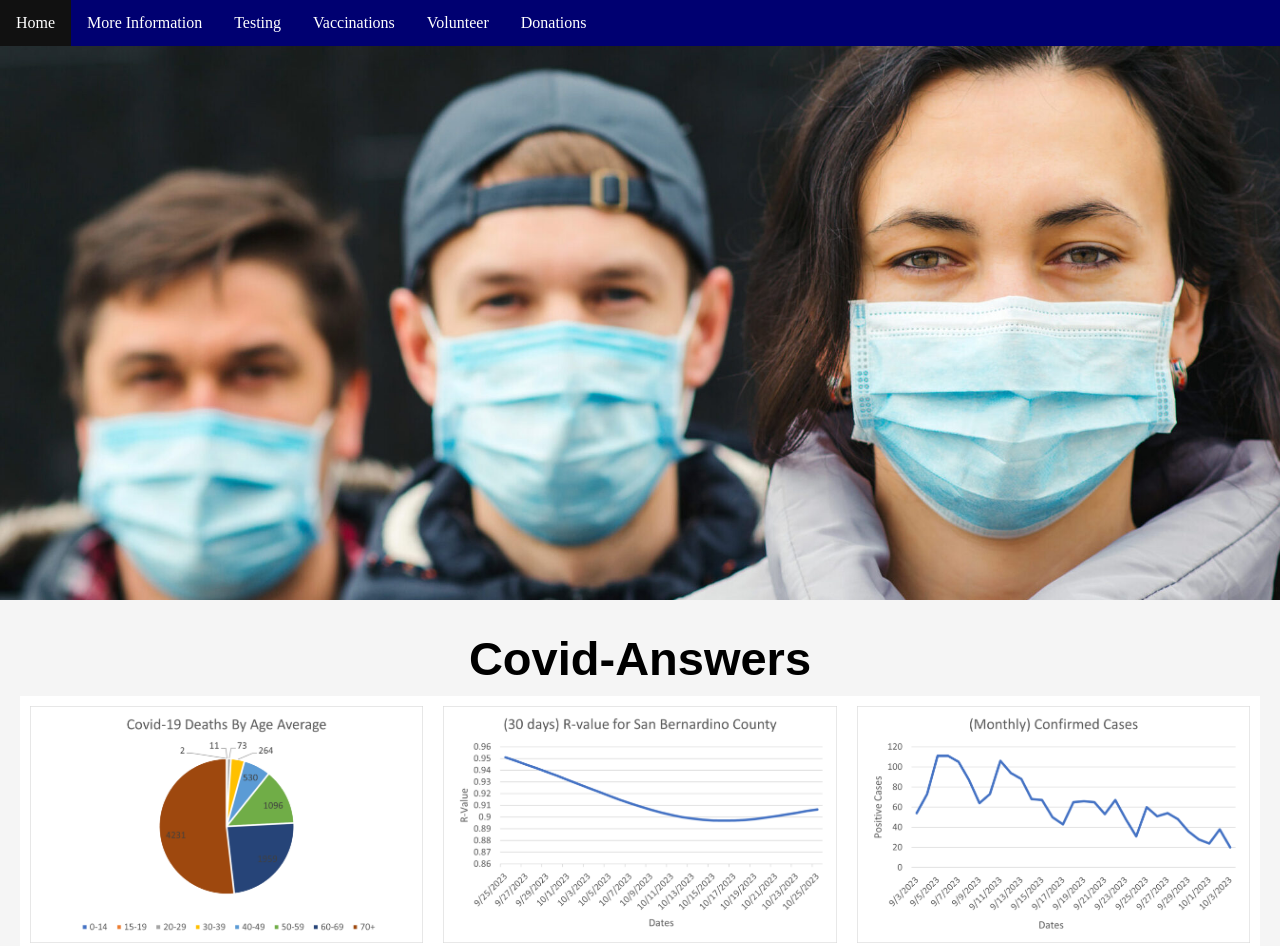
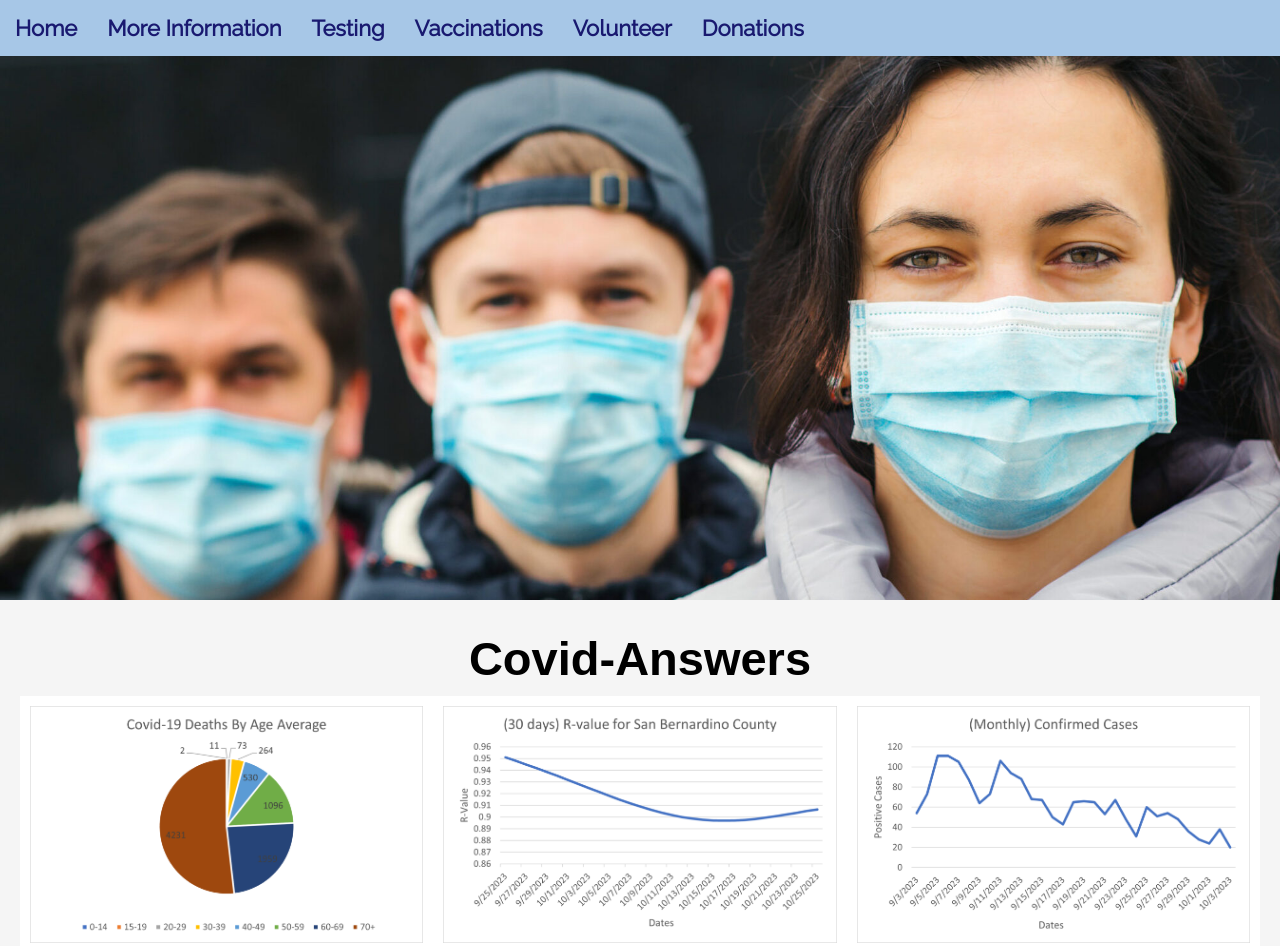
Before and after one commit to Azraeldos/Covid-2.0, a website: page covidWebApp2.0/Website/CSS/index.html in a window 1280 px wide. Shown: the top 946 px of the page. Drawn offline with Linux system fonts and the light colour scheme.

Commit message:
changed colors/font/fixed index header
Changed the background colors in the header and footer to pastel blue. Fixed the index.html header by deleting the links class. Set each page to use Raleway font.

```diff
--- a/covidWebApp2.0/Website/CSS/index.html
+++ b/covidWebApp2.0/Website/CSS/index.html
@@ -6,6 +6,7 @@
     <meta http-equiv="X-UA-Compatible" content="IE=edge">
     <meta name="viewport" content="width=device-width, initial-scale=1.0">
     <link rel="stylesheet" type="text/css" href="style.css">
+    <link href='https://fonts.googleapis.com/css?family=Raleway' rel='stylesheet'>
     <style>
       p {
         background-color: white;
@@ -18,18 +19,17 @@
         max-height: 100%;
       }
 
-      .picture1 {
-        width: auto;
-        height: 600px;
-      }
+
       * {
         box-sizing: border-box;
       }
 
+      /*
       p {
         margin: 4px;
         font-size: 90%;
         }
+        */
       </style>
   </head>
   <body>
@@ -40,7 +40,7 @@
 
       <!--Navbar-->
       <nav class="navbar">
-        <ul class="links">
+        <ul>
           <li><a href="index.html">Home</a></li>
           <li><a href="infoPge.html">More Information</a></li>
           <li><a href="testing.html">Testing</a></li>
--- a/covidWebApp2.0/Website/CSS/style.css
+++ b/covidWebApp2.0/Website/CSS/style.css
@@ -5,6 +5,8 @@ body{
   display: flex;
   flex-direction: column;
   min-height: 100vh;
+  font-family: 'Raleway';font-size: 22px;
+  font-weight: bold;
 }
 main{
   margin-left: 20px;
@@ -17,29 +19,26 @@ header img{
   object-fit: cover;
 }
 
-
+.navbar {
+  display: flex; /* Enable flexbox layout */
+  justify-content: center; /* Center elements horizontally */
+}
 .header {
 	padding-top: 50px;
 }
 
-.navbar ul{
-  list-style: none;
-  background-color:rgb(0, 0, 113) ;
-  padding: 0px;
-  margin: 0px;
-  overflow: hidden;
-
-}
 .navbar a{
-  color: white;
+  color: #191970;
+  justify-content: center;
   text-decoration: none;
   padding: 15px;
   display: block;
   text-align: center;
+  border-radius: 5px;
 
 }
 .navbar a:hover{
-  background-color: hwb(222 0% 20%);
+  background-color: #AFDEFF;
 }
 .navbar li{
   float: left;
@@ -47,33 +46,13 @@ header img{
 
 .navbar ul {
   list-style-type: none;
-  margin: 0;
+  margin: 0 auto;
   padding: 0;
   overflow: hidden;
-  background-color: rgb(0,0,113);
+  background-color: #A7C7E7;
   position: fixed;
   top: 0;
   width: 100%;
-}
-
-.links li {
-  float: left;
-}
-
-.links li a {
-  transition: all 0.32s ease 0s;
-}
-
-.links li a {
-  display: block;
-  color: white;
-  text-align: center;
-  padding: 14px 16px;
-  text-decoration: none;
-}
-
-.links li a:hover:not(.active) {
-  background-color: #111;
 }
 
 .active {
@@ -156,9 +135,9 @@ footer {
   justify-content: center;
   align-items: center;
   text-align: center;
-  padding: 1em;
-  background-color: rgb(0, 42, 211);
-  color: rgb(255, 255, 255);
+  padding: 2em;
+  background-color: #A7C7E7;
+  color: black;
 }
 
 .site {
@@ -237,3 +216,15 @@ input[type="checkbox"] {
 .answer {
   background-color:#A7C7E7;
 }
+
+.flex-item{
+  display: flex;
+  width: calc(50%-2em);
+  margin: 1em;
+  box-sizing: border-box;
+}
+
+.picture1 {
+  width: auto;
+  height: 600px;
+}
```
Also changed, not shown: covidWebApp2.0/Website/CSS/donatePge.html (+1 -0 lines), covidWebApp2.0/Website/CSS/infoPge.html (+1 -5 lines), covidWebApp2.0/Website/CSS/testing.html (+1 -0 lines), covidWebApp2.0/Website/CSS/vaccinePge.html (+6 -9 lines), covidWebApp2.0/Website/CSS/volunteerPge.html (+2 -1 lines).
